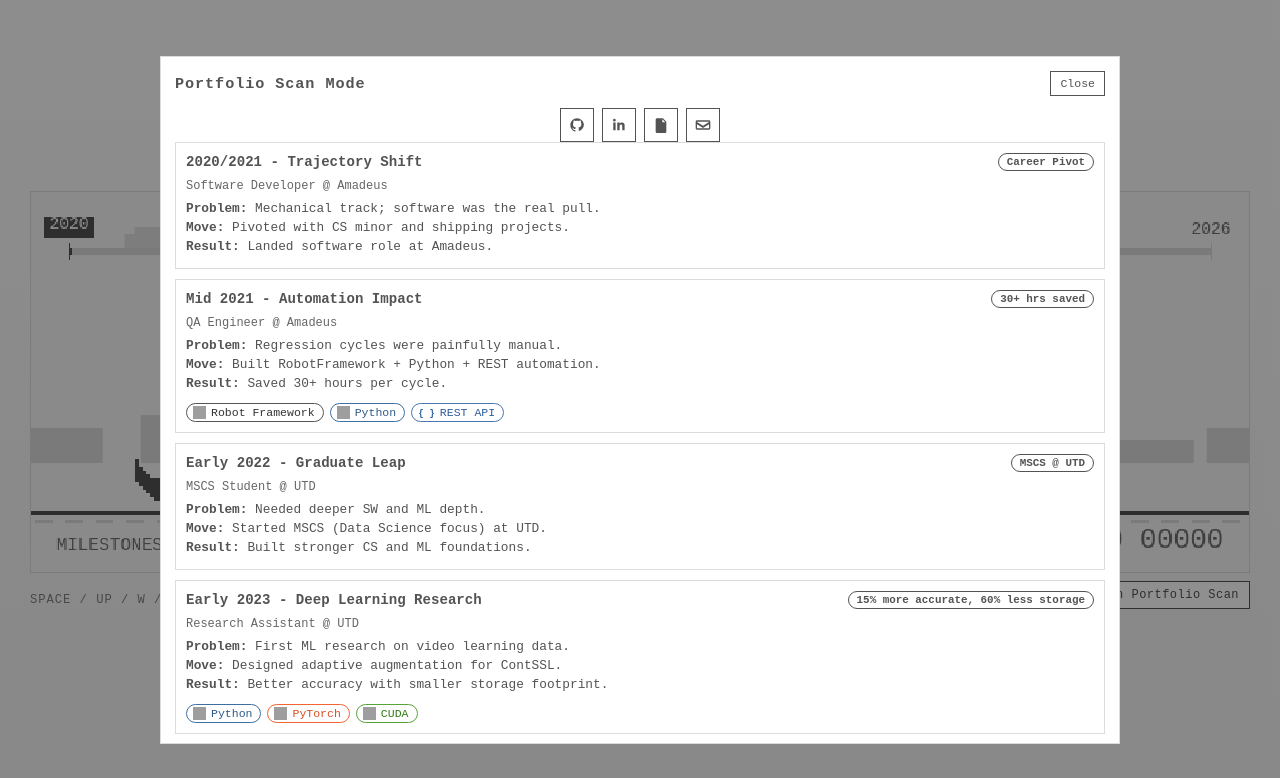
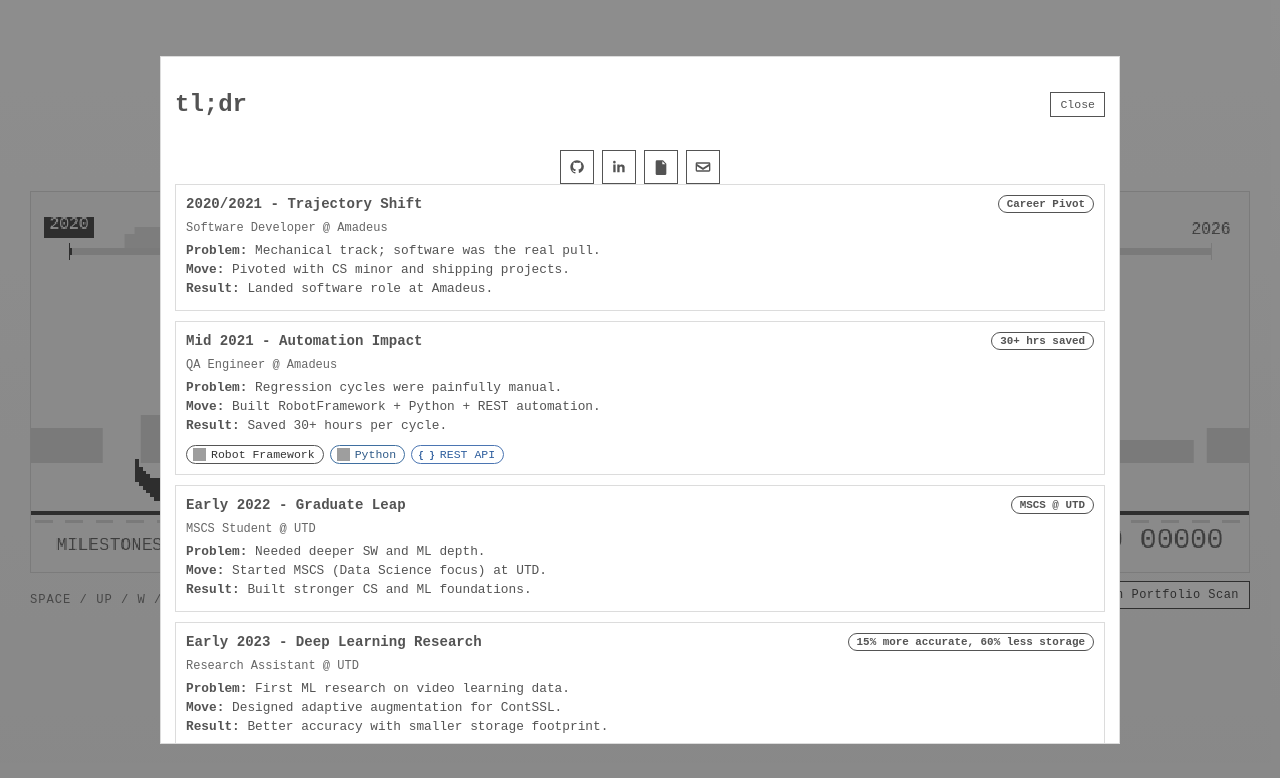
Before and after one commit to subhobose/dino-game-portfolio, a website: page index.html in a window 1280 px wide. Both pictures are taken after a click on the button "Open Portfolio Scan". Drawn offline with Linux system fonts and the light colour scheme; grey boxes are pictures that could not be loaded.

Commit message:
renamed portfolio scan header

```diff
--- a/index.html
+++ b/index.html
@@ -72,7 +72,7 @@
       <section id="portfolio-scan" class="portfolio-scan" aria-label="Portfolio scan mode" hidden>
         <div class="scan-panel">
           <div class="scan-headbar">
-            <h2>Portfolio Scan Mode</h2>
+            <h1>tl;dr</h1>
             <button id="close-portfolio" class="close-portfolio" type="button">Close</button>
           </div>
           <div class="gameover-cta">
```
